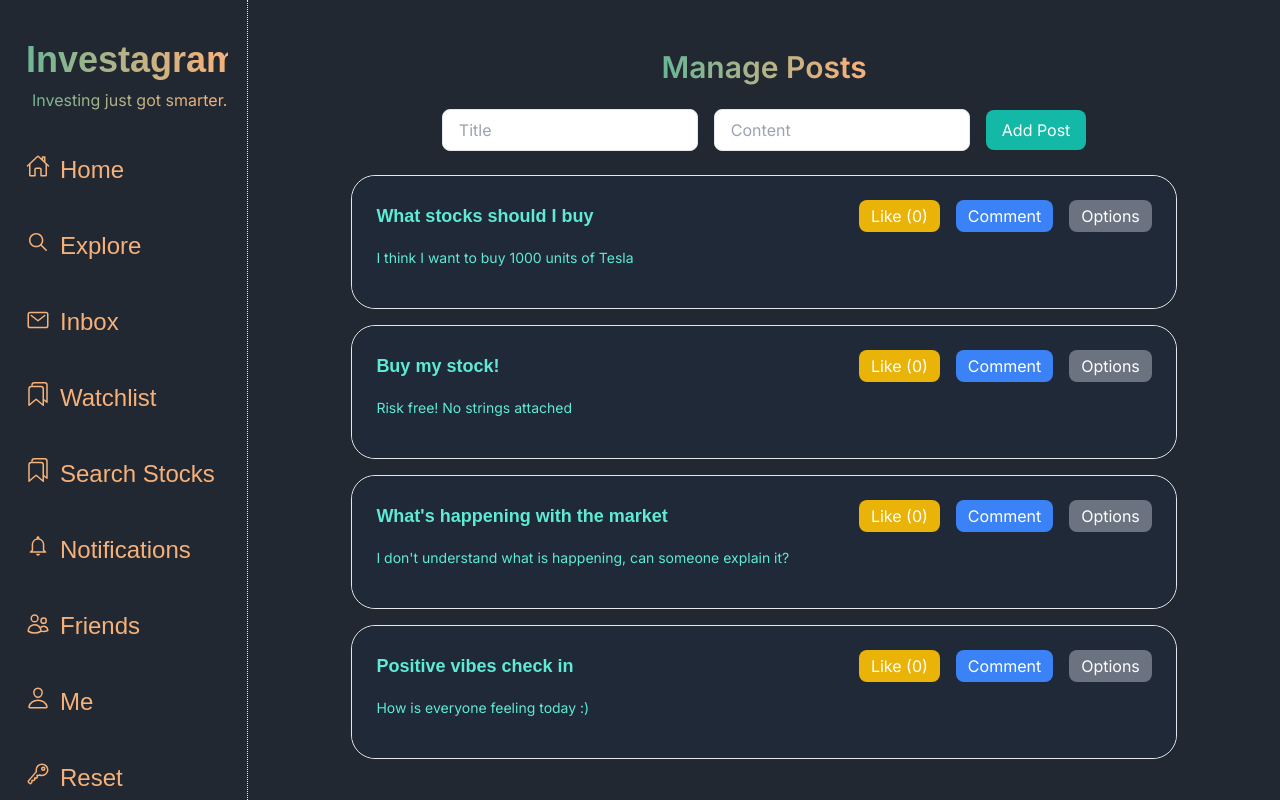
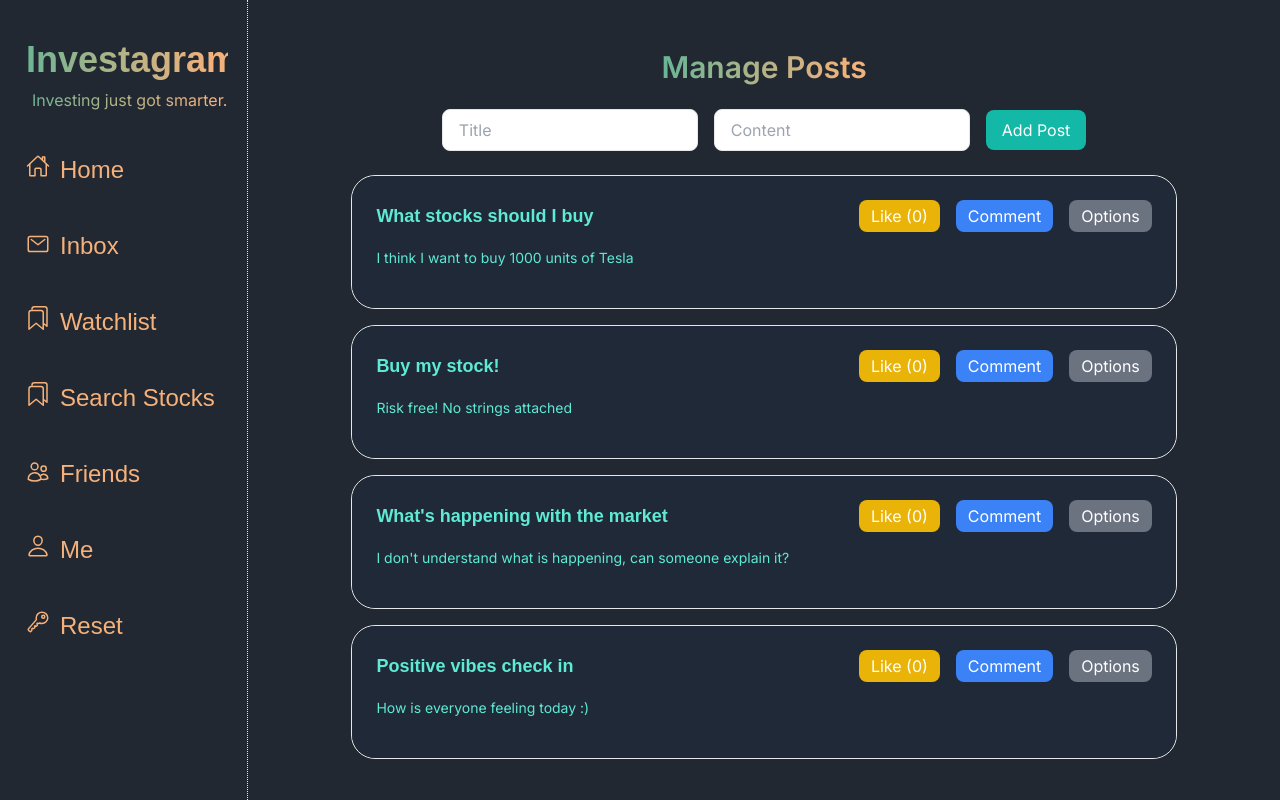
Before and after one commit to tgondil/Investagram, a Next.js app in the folder my-app/: page /posts in a window 1280 px wide. Built offline with nearby package versions, Linux system fonts and the light colour scheme.

Commit message:
Update sidebar.jsx
Removed unnecessary buttons and links

```diff
--- a/my-app/src/components/sidebar.jsx
+++ b/my-app/src/components/sidebar.jsx
@@ -26,9 +26,6 @@ export default function Sidebar() {
             <IoHomeOutline className="mx-2.5" /> Home
           </h1>
         </Link>
-        <h1 className="flex flex-row font-poppins font-light rounded-xl py-3.5 text-2xl text-tacao-300 hover:animate-pop hover:bg-shark-800">
-          <IoIosSearch className="mx-2.5" /> Explore
-        </h1>
         <Link href={"./inbox"}>
           <h1 className="flex flex-row font-poppins font-light rounded-xl py-3.5 text-2xl text-tacao-300 hover:animate-pop hover:bg-shark-800">
             <IoMailOutline className="mx-2.5 mt-0.5" /> Inbox
@@ -44,9 +41,6 @@ export default function Sidebar() {
             <IoBookmarksOutline className="mx-2.5" /> Search Stocks
           </h1>
         </Link>
-        <h1 className="flex flex-row font-poppins font-light rounded-xl py-3.5 text-2xl text-tacao-300 hover:animate-pop hover:bg-shark-800">
-          <IoMdNotificationsOutline className="mx-2.5" /> Notifications
-        </h1>
         <Link href={"./friendRequests"}>
           <h1 className="flex flex-row font-poppins font-light rounded-xl py-3.5 text-2xl text-tacao-300 hover:animate-pop hover:bg-shark-800">
             <HiOutlineUsers className="mx-2.5 mt-0.5" /> Friends
```
